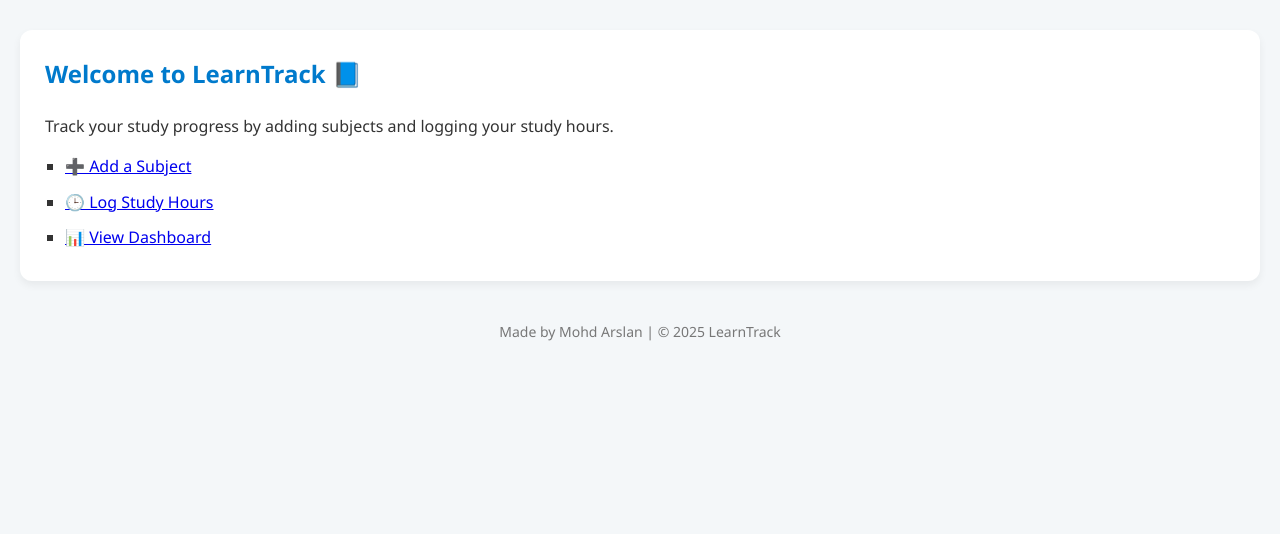
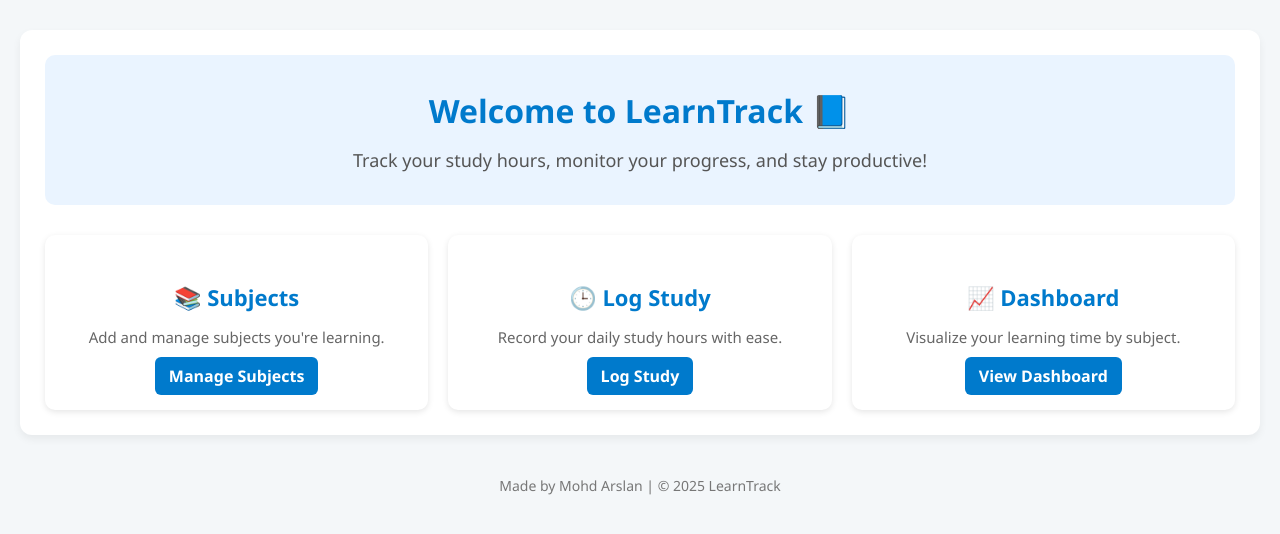
Before and after one commit to QUANTUM00007/learntrack, a Flask app: page / in a window 1280 px wide. Shown: the part 101-635 px from the top of the page. Run offline with Flask 3, Linux system fonts and the light colour scheme.

Commit message:
Added delete option and changes in design

```diff
--- a/app.py
+++ b/app.py
@@ -26,6 +26,17 @@ def subjects():
         cursor.execute("SELECT * FROM subjects")
         subjects = cursor.fetchall()
     return render_template('subjects.html', subjects=subjects)
+
+@app.route('/delete_subject/<int:subject_id>', methods=['POST'])
+def delete_subject(subject_id):
+    with get_connection() as conn:
+        cursor = conn.cursor()
+        # First delete any logs associated with this subject
+        cursor.execute("DELETE FROM logs WHERE subject_id = ?", (subject_id,))
+        cursor.execute("DELETE FROM topics WHERE subject_id = ?", (subject_id,))
+        cursor.execute("DELETE FROM subjects WHERE id = ?", (subject_id,))
+        conn.commit()
+    return redirect('/subjects')
 
 @app.route('/log', methods=['GET', 'POST'])
 def log():
--- a/static/style.css
+++ b/static/style.css
@@ -183,3 +183,77 @@ footer {
         width: 100%;
     }
 }
+
+.hero {
+    text-align: center;
+    padding: 30px 20px;
+    background-color: #eaf4ff;
+    border-radius: 10px;
+    margin-bottom: 30px;
+}
+
+.hero h2 {
+    font-size: 32px;
+    color: #007acc;
+    margin-bottom: 10px;
+}
+
+.hero p {
+    font-size: 18px;
+    color: #555;
+}
+
+.cards {
+    display: flex;
+    gap: 20px;
+    flex-wrap: wrap;
+    justify-content: center;
+}
+
+.card {
+    flex: 1 1 250px;
+    background-color: #fff;
+    padding: 20px;
+    border-radius: 10px;
+    box-shadow: 0 2px 6px rgba(0,0,0,0.1);
+    text-align: center;
+}
+
+.card h3 {
+    font-size: 22px;
+    margin-bottom: 10px;
+    color: #007acc;
+}
+
+.card p {
+    color: #666;
+    font-size: 15px;
+    margin-bottom: 15px;
+}
+
+.card .btn {
+    background-color: #007acc;
+    color: white;
+    padding: 8px 14px;
+    border-radius: 6px;
+    text-decoration: none;
+    font-weight: bold;
+}
+
+.card .btn:hover {
+    background-color: #005fa3;
+}
+
+.btn-delete {
+    background-color: #e74c3c;
+    color: white;
+    border: none;
+    padding: 6px 12px;
+    font-size: 14px;
+    border-radius: 4px;
+    cursor: pointer;
+}
+
+.btn-delete:hover {
+    background-color: #c0392b;
+}
--- a/templates/index.html
+++ b/templates/index.html
@@ -1,12 +1,25 @@
 {% extends 'base.html' %}
 {% block content %}
-<h2>Welcome to LearnTrack 📘</h2>
-<p>Track your study progress by adding subjects and logging your study hours.</p>
+<div class="hero">
+    <h2>Welcome to LearnTrack 📘</h2>
+    <p>Track your study hours, monitor your progress, and stay productive!</p>
+</div>
 
-<!-- Suggested Links -->
-<ul>
-    <li><a href="{{ url_for('subjects') }}">➕ Add a Subject</a></li>
-    <li><a href="{{ url_for('log') }}">🕒 Log Study Hours</a></li>
-    <li><a href="{{ url_for('dashboard') }}">📊 View Dashboard</a></li>
-</ul>
+<div class="cards">
+    <div class="card">
+        <h3>📚 Subjects</h3>
+        <p>Add and manage subjects you're learning.</p>
+        <a href="{{ url_for('subjects') }}" class="btn">Manage Subjects</a>
+    </div>
+    <div class="card">
+        <h3>🕒 Log Study</h3>
+        <p>Record your daily study hours with ease.</p>
+        <a href="{{ url_for('log') }}" class="btn">Log Study</a>
+    </div>
+    <div class="card">
+        <h3>📈 Dashboard</h3>
+        <p>Visualize your learning time by subject.</p>
+        <a href="{{ url_for('dashboard') }}" class="btn">View Dashboard</a>
+    </div>
+</div>
 {% endblock %}
```
Also changed, not shown: templates/subjects.html (+22 -8 lines), database.db.
